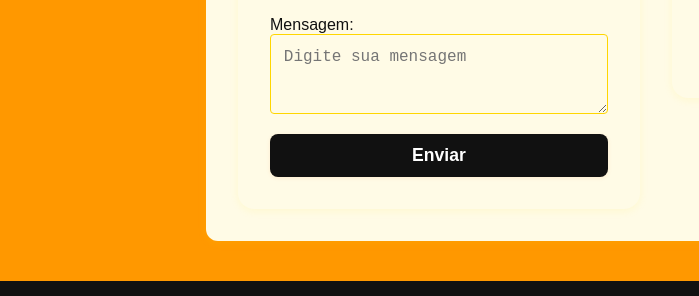
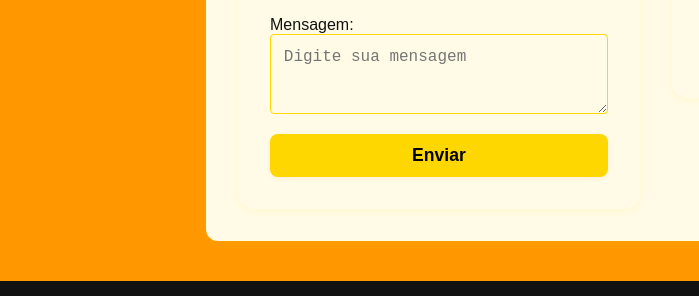
Before and after one commit to Lalisruiz/portfolio_gen, a plain HTML site: page contato.html in a window 1280 px wide. In both pictures the pointer is over the button "Enviar". Shown: the part 493-789 px from the top of the page, 0-699 px from the left. Drawn offline with Linux system fonts and the light colour scheme.

Commit message:
fix: corrigido erro de sintaxe e hover do botão de envio do formulário

```diff
--- a/assets/css/style.css
+++ b/assets/css/style.css
@@ -12,9 +12,10 @@
   transition: background 0.3s, color 0.3s;
   box-shadow: 0 1px 4px rgba(255,111,0,0.10);
 }
-.btn:hover, .form-button:hover, button[type="submit"]:hover {
-  background: #FFD700;
-  color: #000;
+form button[type="submit"]:hover {
+  background: #FFD700 !important;
+  color: #000 !important;
+  transition: background 0.3s, color 0.3s;
 }
 /* Títulos padronizados */
 .site-title {
```
